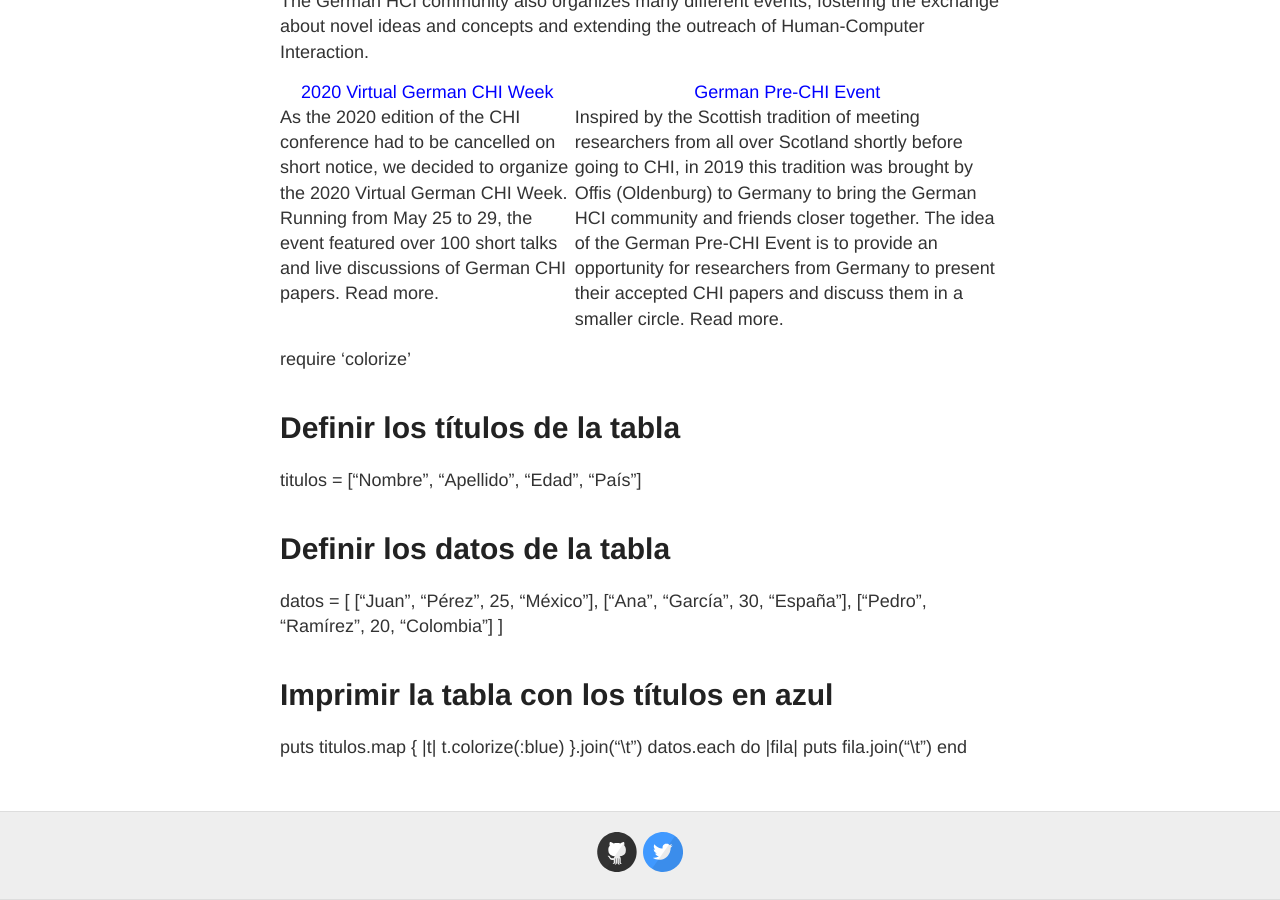
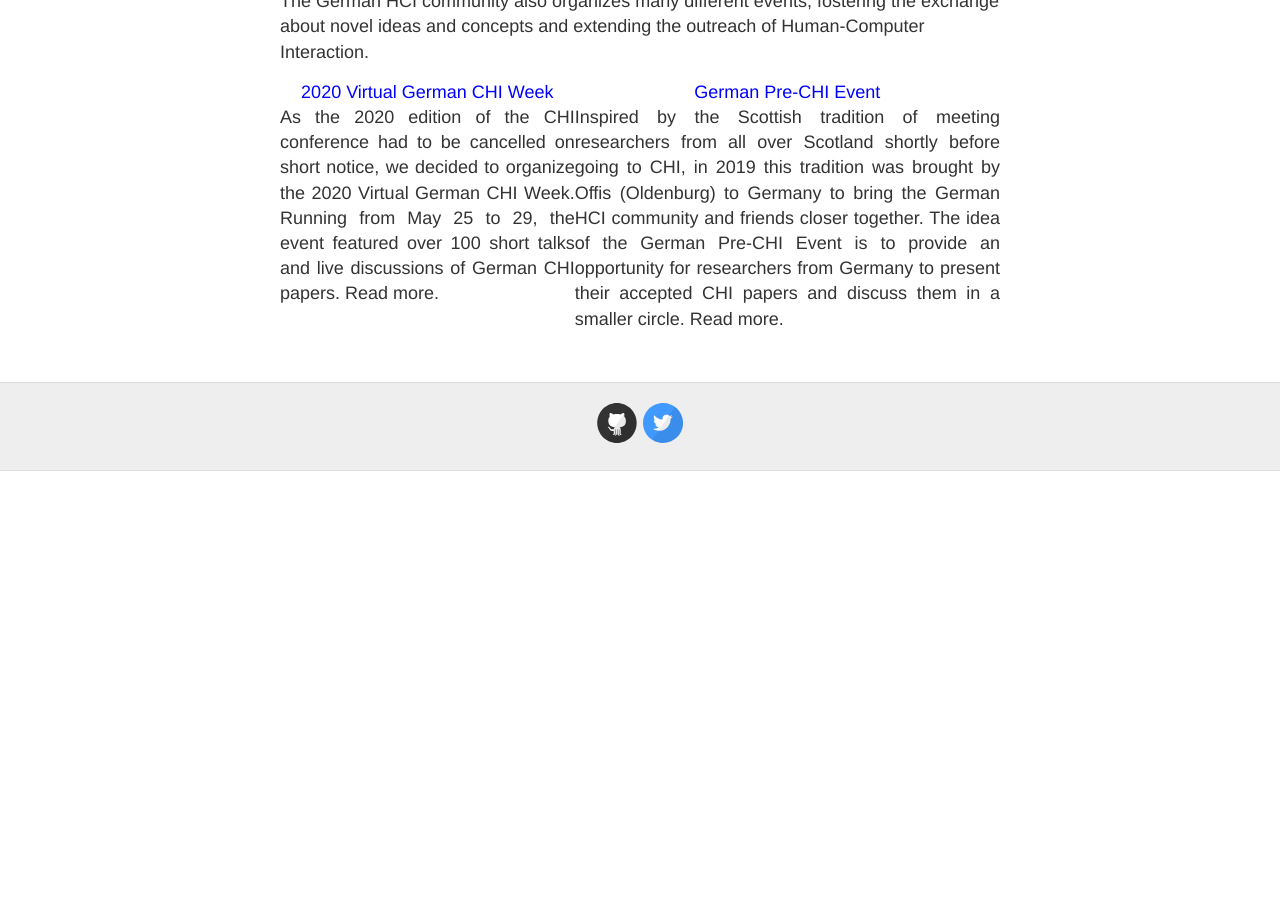
Before and after one commit to Kevacasiete/jeck, a Jekyll site: the page built from index.md, in a window 1280 px wide and 900 px high, scrolled down 2089 px. Built offline with Jekyll 4.4.1, drawn with Linux system fonts in a browser that asks for light colours; after the commit the page ends 2560 px from its top, so only the background shows below that.

Commit message:
Update index.md

```diff
--- a/index.md
+++ b/index.md
@@ -49,27 +49,8 @@ The German HCI community also organizes many different events, fostering the exc
       <th style="color:blue;">German Pre-CHI Event</th>
     </tr>
     <tr>
-      <td>As the 2020 edition of the CHI conference had to be cancelled on short notice, we decided to organize the 2020 Virtual German CHI Week. Running from May 25 to 29, the event featured over 100 short talks and live discussions of German CHI papers. Read more.</td>
-      <td>Inspired by the Scottish tradition of meeting researchers from all over Scotland shortly before going to CHI, in 2019 this tradition was brought by Offis (Oldenburg) to Germany to bring the German HCI community and friends closer together. The idea of the German Pre-CHI Event is to provide an opportunity for researchers from Germany to present their accepted CHI papers and discuss them in a smaller circle. Read more.</td>
+      <td style="text-align: justify;">As the 2020 edition of the CHI conference had to be cancelled on short notice, we decided to organize the 2020 Virtual German CHI Week. Running from May 25 to 29, the event featured over 100 short talks and live discussions of German CHI papers. Read more.</td>
+      <td style="text-align: justify;">Inspired by the Scottish tradition of meeting researchers from all over Scotland shortly before going to CHI, in 2019 this tradition was brought by Offis (Oldenburg) to Germany to bring the German HCI community and friends closer together. The idea of the German Pre-CHI Event is to provide an opportunity for researchers from Germany to present their accepted CHI papers and discuss them in a smaller circle. Read more.</td>
     </tr>
   </table>
 </d1>
-
-
-require 'colorize'
-
-# Definir los títulos de la tabla
-titulos = ["Nombre", "Apellido", "Edad", "País"]
-
-# Definir los datos de la tabla
-datos = [
-  ["Juan", "Pérez", 25, "México"],
-  ["Ana", "García", 30, "España"],
-  ["Pedro", "Ramírez", 20, "Colombia"]
-]
-
-# Imprimir la tabla con los títulos en azul
-puts titulos.map { |t| t.colorize(:blue) }.join("\t")
-datos.each do |fila|
-  puts fila.join("\t")
-end
```
